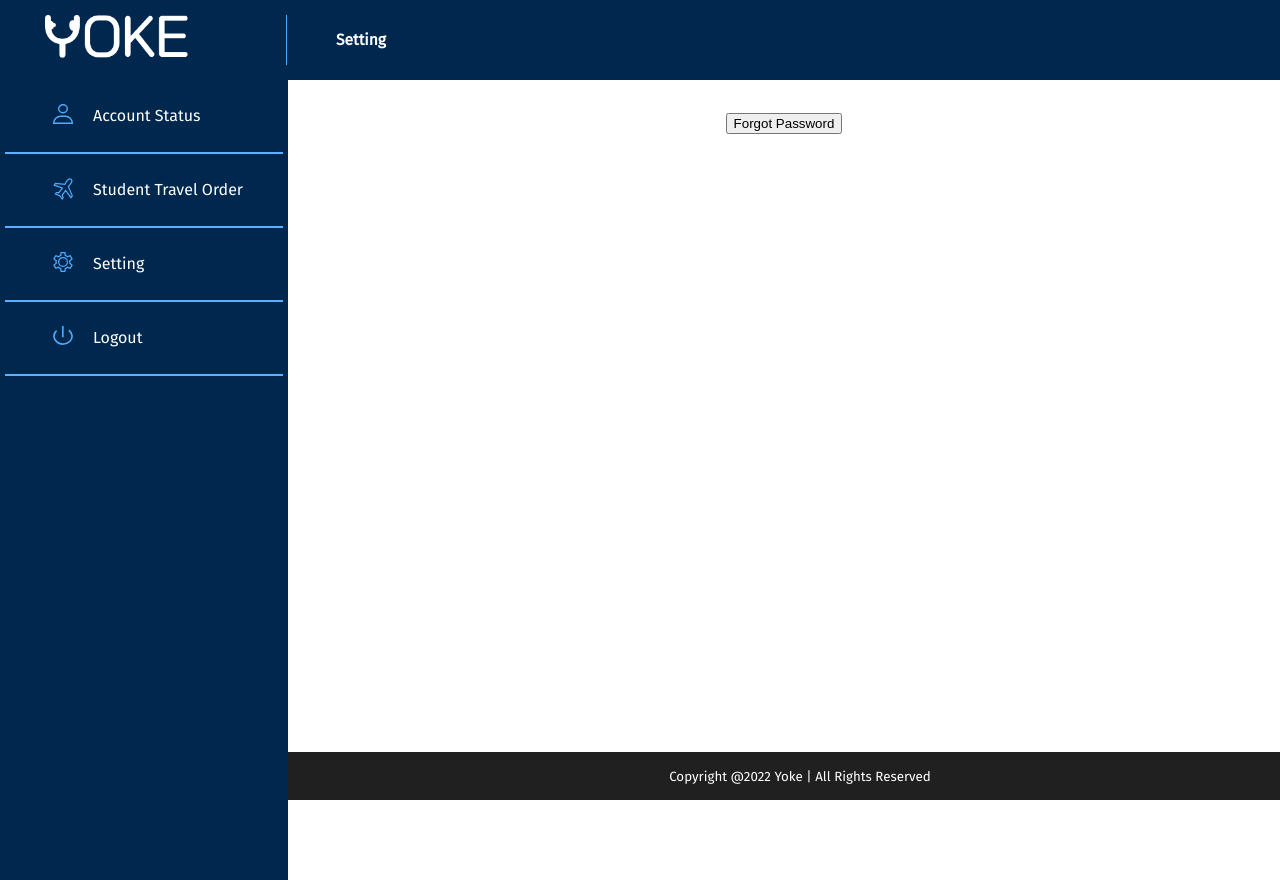
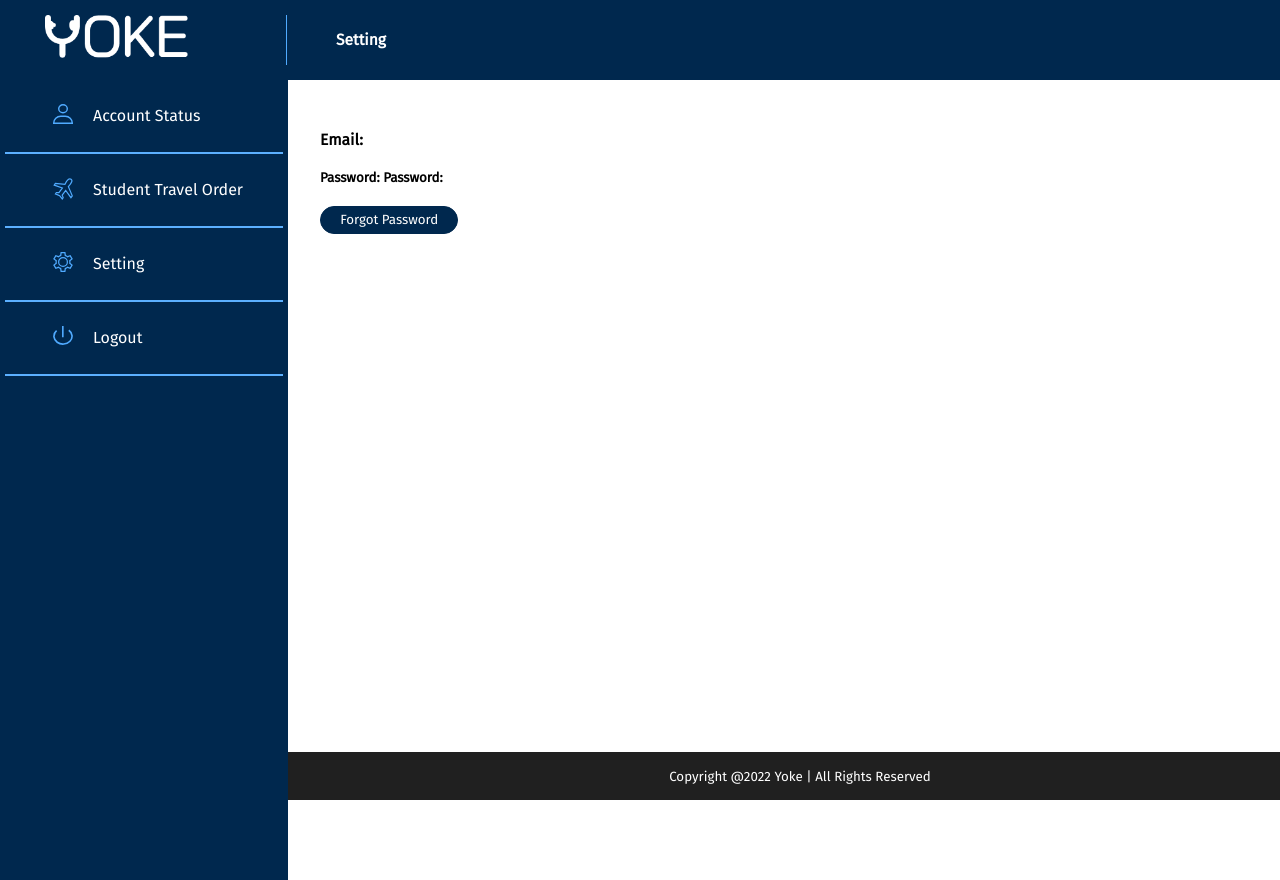
Before and after one commit to adilsaju/yoke, a React (Create React App) app in the folder client/: page /settingStudent in a window 1280 px wide. Built offline with nearby package versions, Linux system fonts and the light colour scheme; no server answers; a web font is replaced by a local one.

Commit message:
styled settings

```diff
--- a/client/src/components/StudentDashboard/SettingStudent.jsx
+++ b/client/src/components/StudentDashboard/SettingStudent.jsx
@@ -37,11 +37,11 @@ const SettingStudent = () => {
        <SideMenu/>
       <div className='division'>
 
-    <div>
-     { <><h2>{student.email}</h2>
-     <h3>{student.password}</h3></> }
+    <div className="admin-settings">
+     { <><h3>Email: <span className="fontFira">{student.email}</span></h3>
+     <h4>Password: Password: <span className="maskPw">{student.password}</span></h4></> }
      <div>
-     <button>Forgot Password</button>
+     <button className="dBlueBtn">Forgot Password</button>
      </div>
    </div>
    </div>
```
